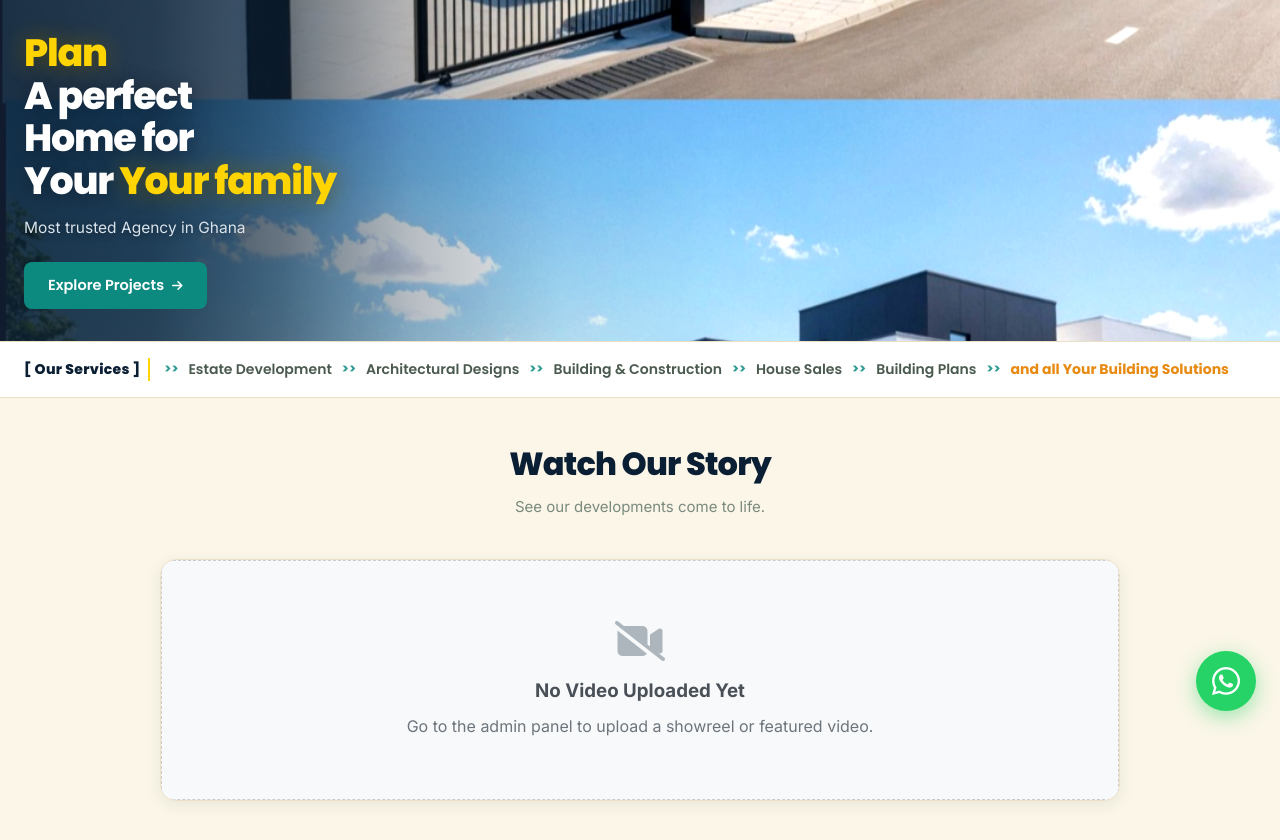
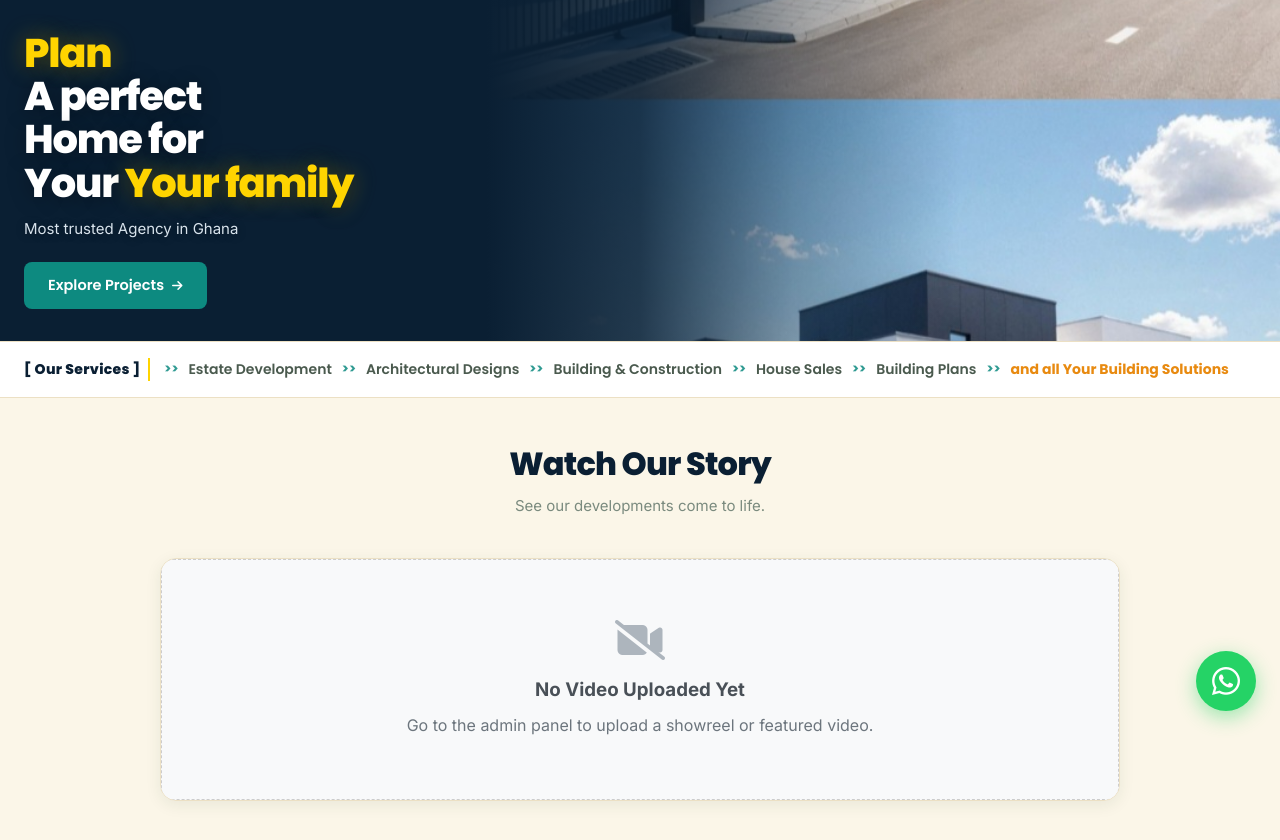
Before and after one commit to klinsmanagyekum334-bot/New-Horizon, a Flask app: page / in a window 1280 px wide. Shown: the part 65-905 px from the top of the page. Run offline with Flask 3, Linux system fonts and the light colour scheme; data that the repository does not hold is empty.

Commit message:
Refine hero section styles and layout
Updated styles for hero section, including adjustments to overlay gradient, content width, and font sizes.

```diff
--- a/static/css/style.css
+++ b/static/css/style.css
@@ -384,24 +384,19 @@ input, textarea, select { font-family: inherit; }
   height: 100%;
   object-fit: cover;
   object-position: right center;
-  /* Enhanced clarity: brighter, richer, higher contrast */
-  filter: contrast(1.10) saturate(1.20) brightness(1.06);
 }
 
 .hero-overlay {
   position: absolute;
   inset: 0;
   z-index: 2;
-  /* Dark only on the left ~25% (where text sits), then fades to fully clear.
-     Right 70%+ of the image is crystal clear. */
   background: linear-gradient(
     90deg,
-    rgba(10, 31, 51, 0.88) 0%,
-    rgba(10, 31, 51, 0.82) 12%,
-    rgba(10, 31, 51, 0.62) 22%,
-    rgba(10, 31, 51, 0.30) 32%,
-    rgba(10, 31, 51, 0.08) 44%,
-    rgba(10, 31, 51, 0.00) 56%,
+    rgba(10, 31, 51, 1.00) 0%,
+    rgba(10, 31, 51, 1.00) 38%,
+    rgba(10, 31, 51, 0.85) 50%,
+    rgba(10, 31, 51, 0.35) 62%,
+    rgba(10, 31, 51, 0.00) 75%,
     rgba(10, 31, 51, 0.00) 100%
   );
   pointer-events: none;
@@ -419,18 +414,18 @@ input, textarea, select { font-family: inherit; }
 }
 
 .hero-content {
-  max-width: 380px;
-  width: 38%;
+  max-width: 480px;
+  width: 46%;
   padding: 32px 0;
 }
 
 .hero-title {
   font-family: 'Poppins', sans-serif;
-  font-size: 38px;
+  font-size: 40px;
   font-weight: 800;
   letter-spacing: -1.2px;
-  line-height: 1.12;
-  margin-bottom: 14px;
+  line-height: 1.08;
+  margin-bottom: 12px;
   color: var(--white);
   text-shadow: 0 2px 20px rgba(0, 0, 0, 0.35);
 }
@@ -443,7 +438,7 @@ input, textarea, select { font-family: inherit; }
 }
 
 .hero-subtitle {
-  font-size: 15.5px;
+  font-size: 15px;
   color: #d8e3ec;
   line-height: 1.55;
   margin-bottom: 22px;
@@ -1838,7 +1833,7 @@ input, textarea, select { font-family: inherit; }
   .section-title { font-size: 24px; }
   .section-subtitle { font-size: 14px; }
 
-  /* HERO mobile — full-width text needs stronger overall overlay */
+  /* HERO mobile — text spans full width, so switch to vertical overlay */
   .hero { min-height: 280px; }
   .hero-content-wrap { min-height: 280px; padding: 0 20px; }
   .hero-content { width: 100%; max-width: 100%; padding: 24px 0; }
```
